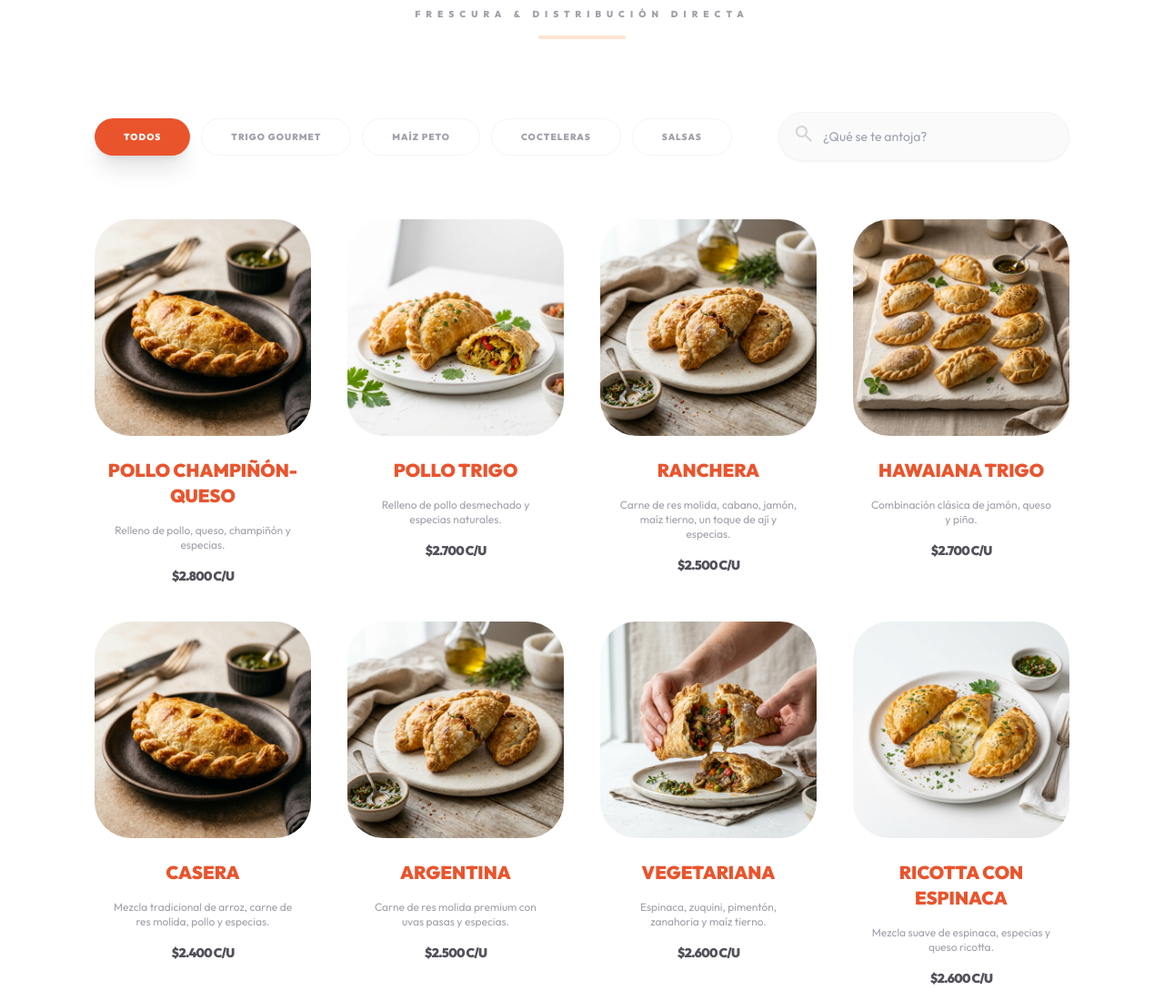
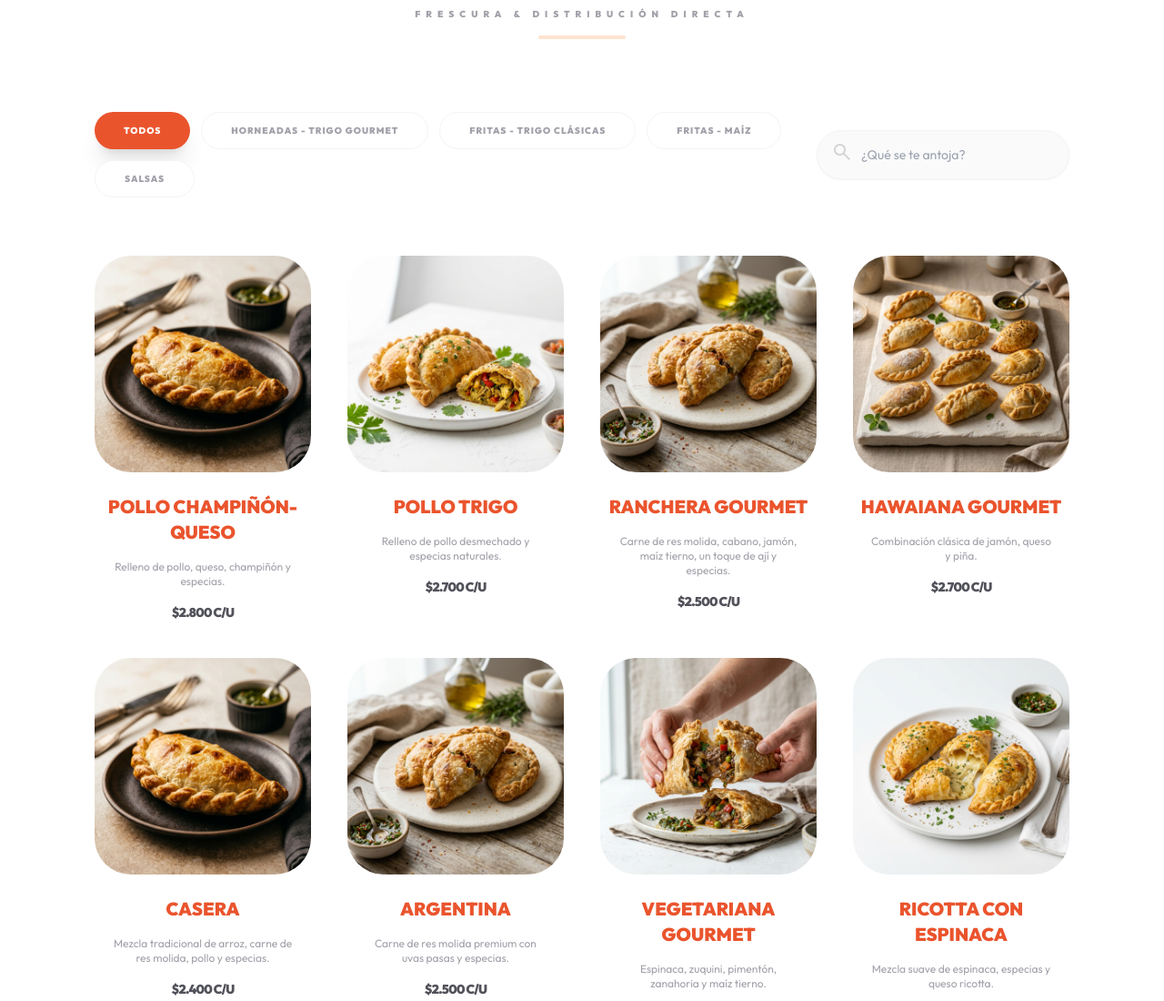
Before and after one commit to cesjimp/bendita-empanada, a plain HTML site: page index.html in a window 1280 px wide. Shown: the part 1320-2420 px from the top of the page at 91% size. Drawn offline with nearby package versions, Linux system fonts and the light colour scheme.

Commit message:
Arquitectura de menú: Horneadas (Trigo Gourmet) y Fritas (Trigo Clásicas + Maíz/Cocteleras). Agregados 8 nuevos sabores de Trigo Clásicas.

```diff
--- a/index.html
+++ b/index.html
@@ -354,32 +354,40 @@
         function loadBenditaData() {
             const benditaData = {
                 products: [
-                    // TRIGO GOURMET
-                    { Nombre: "Pollo Champiñón-Queso", Descripción: "Relleno de pollo, queso, champiñón y especias.", Precio: "2.800", Categoría: "Trigo Gourmet", Imagen_URL: "assets/hero.png", Activo: "Sí" },
-                    { Nombre: "Pollo Trigo", Descripción: "Relleno de pollo desmechado y especias naturales.", Precio: "2.700", Categoría: "Trigo Gourmet", Imagen_URL: "assets/pollo.png", Activo: "Sí" },
-                    { Nombre: "Ranchera", Descripción: "Carne de res molida, cabano, jamón, maíz tierno, un toque de ají y especias.", Precio: "2.500", Categoría: "Trigo Gourmet", Imagen_URL: "assets/carne.png", Activo: "Sí" },
-                    { Nombre: "Hawaiana Trigo", Descripción: "Combinación clásica de jamón, queso y piña.", Precio: "2.700", Categoría: "Trigo Gourmet", Imagen_URL: "assets/hero_2.png", Activo: "Sí" },
-                    { Nombre: "Casera", Descripción: "Mezcla tradicional de arroz, carne de res molida, pollo y especias.", Precio: "2.400", Categoría: "Trigo Gourmet", Imagen_URL: "assets/hero.png", Activo: "Sí" },
-                    { Nombre: "Argentina", Descripción: "Carne de res molida premium con uvas pasas y especias.", Precio: "2.500", Categoría: "Trigo Gourmet", Imagen_URL: "assets/carne.png", Activo: "Sí" },
-                    { Nombre: "Vegetariana", Descripción: "Espinaca, zuquini, pimentón, zanahoria y maíz tierno.", Precio: "2.600", Categoría: "Trigo Gourmet", Imagen_URL: "assets/hero_3.png", Activo: "Sí" },
-                    { Nombre: "Ricotta con Espinaca", Descripción: "Mezcla suave de espinaca, especias y queso ricotta.", Precio: "2.600", Categoría: "Trigo Gourmet", Imagen_URL: "assets/queso.png", Activo: "Sí" },
+                    // HORNEADAS - TRIGO GOURMET
+                    { Nombre: "Pollo Champiñón-Queso", Descripción: "Relleno de pollo, queso, champiñón y especias.", Precio: "2.800", Categoría: "Horneadas - Trigo Gourmet", Imagen_URL: "assets/hero.png", Activo: "Sí" },
+                    { Nombre: "Pollo Trigo", Descripción: "Relleno de pollo desmechado y especias naturales.", Precio: "2.700", Categoría: "Horneadas - Trigo Gourmet", Imagen_URL: "assets/pollo.png", Activo: "Sí" },
+                    { Nombre: "Ranchera Gourmet", Descripción: "Carne de res molida, cabano, jamón, maíz tierno, un toque de ají y especias.", Precio: "2.500", Categoría: "Horneadas - Trigo Gourmet", Imagen_URL: "assets/carne.png", Activo: "Sí" },
+                    { Nombre: "Hawaiana Gourmet", Descripción: "Combinación clásica de jamón, queso y piña.", Precio: "2.700", Categoría: "Horneadas - Trigo Gourmet", Imagen_URL: "assets/hero_2.png", Activo: "Sí" },
+                    { Nombre: "Casera", Descripción: "Mezcla tradicional de arroz, carne de res molida, pollo y especias.", Precio: "2.400", Categoría: "Horneadas - Trigo Gourmet", Imagen_URL: "assets/hero.png", Activo: "Sí" },
+                    { Nombre: "Argentina", Descripción: "Carne de res molida premium con uvas pasas y especias.", Precio: "2.500", Categoría: "Horneadas - Trigo Gourmet", Imagen_URL: "assets/carne.png", Activo: "Sí" },
+                    { Nombre: "Vegetariana Gourmet", Descripción: "Espinaca, zuquini, pimentón, zanahoria y maíz tierno.", Precio: "2.600", Categoría: "Horneadas - Trigo Gourmet", Imagen_URL: "assets/hero_3.png", Activo: "Sí" },
+                    { Nombre: "Ricotta con Espinaca", Descripción: "Mezcla suave de espinaca, especias y queso ricotta.", Precio: "2.600", Categoría: "Horneadas - Trigo Gourmet", Imagen_URL: "assets/queso.png", Activo: "Sí" },
 
-                    // MAÍZ PETO
-                    { Nombre: "Carne (100g)", Descripción: "Carne de res molida, papa y especias en masa de maíz peto.", Precio: "2.500", Categoría: "Maíz Peto", Imagen_URL: "assets/carne.png", Activo: "Sí" },
-                    { Nombre: "Pollo (100g)", Descripción: "Pollo desmechado, papa y especias en masa de maíz peto.", Precio: "2.600", Categoría: "Maíz Peto", Imagen_URL: "assets/pollo.png", Activo: "Sí" },
-                    { Nombre: "Arepa de Huevo", Descripción: "Masa de maíz peto con huevo frito entero en su interior.", Precio: "2.800", Categoría: "Maíz Peto", Imagen_URL: "assets/hero_2.png", Activo: "Sí" },
-                    { Nombre: "Criolla", Descripción: "Carne de res, papa, huevo cocido y especias.", Precio: "2.600", Categoría: "Maíz Peto", Imagen_URL: "assets/hero.png", Activo: "Sí" },
-                    { Nombre: "Papa-Pollo (140g)", Descripción: "Generoso puré de papa con pollo desmechado.", Precio: "2.400", Categoría: "Maíz Peto", Imagen_URL: "assets/pollo.png", Activo: "Sí" },
-                    { Nombre: "Papa-Carne (140g)", Descripción: "Generoso puré de papa con carne molida.", Precio: "2.400", Categoría: "Maíz Peto", Imagen_URL: "assets/carne.png", Activo: "Sí" },
-                    { Nombre: "Queso Maíz", Descripción: "Queso doble crema fundido en masa de maíz peto.", Precio: "2.600", Categoría: "Maíz Peto", Imagen_URL: "assets/queso.png", Activo: "Sí" },
-                    { Nombre: "Queso y Bocadillo", Descripción: "Queso doble crema con dulce de guayaba (bocadillo).", Precio: "2.600", Categoría: "Maíz Peto", Imagen_URL: "assets/queso.png", Activo: "Sí" },
-                    { Nombre: "Hawaiana Maíz", Descripción: "Jamón, queso y piña en masa de maíz peto.", Precio: "2.600", Categoría: "Maíz Peto", Imagen_URL: "assets/hero_2.png", Activo: "Sí" },
+                    // FRITAS - TRIGO CLÁSICAS
+                    { Nombre: "Carne Clásica", Descripción: "Res molida tradicional con el toque secreto de la casa en masa de trigo crujiente.", Precio: "2.300", Categoría: "Fritas - Trigo Clásicas", Imagen_URL: "assets/carne.png", Activo: "Sí" },
+                    { Nombre: "Pollo Clásico", Descripción: "Pollo desmechado con guiso criollo artesanal y especias.", Precio: "2.300", Categoría: "Fritas - Trigo Clásicas", Imagen_URL: "assets/pollo.png", Activo: "Sí" },
+                    { Nombre: "Mixta Pollo Carne", Descripción: "Lo mejor de dos mundos: res y pollo seleccionados en un solo bocado.", Precio: "2.500", Categoría: "Fritas - Trigo Clásicas", Imagen_URL: "assets/hero.png", Activo: "Sí" },
+                    { Nombre: "Ranchera Clásica", Descripción: "Chorizo parrillero, maíz tierno y queso fundido.", Precio: "2.600", Categoría: "Fritas - Trigo Clásicas", Imagen_URL: "assets/carne.png", Activo: "Sí" },
+                    { Nombre: "Suiza", Descripción: "Queso tipo suizo de alta calidad con champiñones salteados.", Precio: "2.600", Categoría: "Fritas - Trigo Clásicas", Imagen_URL: "assets/queso.png", Activo: "Sí" },
+                    { Nombre: "Vegetariana Clásica", Descripción: "Mix de vegetales frescos de temporada salteados al wok.", Precio: "2.300", Categoría: "Fritas - Trigo Clásicas", Imagen_URL: "assets/hero_3.png", Activo: "Sí" },
+                    { Nombre: "Hawaiana Clásica", Descripción: "El equilibrio perfecto entre jamón premium, queso y piña calada.", Precio: "2.400", Categoría: "Fritas - Trigo Clásicas", Imagen_URL: "assets/hero_2.png", Activo: "Sí" },
+                    { Nombre: "Pollo Champiñón Clásico", Descripción: "Pollo desmechado con champiñones laminados en salsa blanca artesanal.", Precio: "2.500", Categoría: "Fritas - Trigo Clásicas", Imagen_URL: "assets/pollo.png", Activo: "Sí" },
 
-                    // COCTELERAS
-                    { Nombre: "Coctelera Papa Pollo/Carne (30g)", Descripción: "Tamaño bocado, ideal para eventos. Pedido mín. 100u.", Precio: "1.300", Categoría: "Cocteleras", Imagen_URL: "assets/hero_3.png", Activo: "Sí" },
-                    { Nombre: "Coctelera Papa Pollo/Carne (50g)", Descripción: "Tamaño mediano para eventos. Pedido mín. 100u.", Precio: "1.900", Categoría: "Cocteleras", Imagen_URL: "assets/hero_3.png", Activo: "Sí" },
-                    { Nombre: "Coctelera Queso (30g)", Descripción: "Mini empanada de queso para eventos. Pedido mín. 100u.", Precio: "1.500", Categoría: "Cocteleras", Imagen_URL: "assets/hero_3.png", Activo: "Sí" },
-                    { Nombre: "Coctelera Queso (50g)", Descripción: "Empanada de queso mediana para eventos. Pedido mín. 100u.", Precio: "2.000", Categoría: "Cocteleras", Imagen_URL: "assets/hero_3.png", Activo: "Sí" },
+                    // FRITAS - MAÍZ (PETO + COCTELERAS)
+                    { Nombre: "Carne Maíz (100g)", Descripción: "Carne de res molida, papa y especias en masa de maíz peto.", Precio: "2.500", Categoría: "Fritas - Maíz", Imagen_URL: "assets/carne.png", Activo: "Sí" },
+                    { Nombre: "Pollo Maíz (100g)", Descripción: "Pollo desmechado, papa y especias en masa de maíz peto.", Precio: "2.600", Categoría: "Fritas - Maíz", Imagen_URL: "assets/pollo.png", Activo: "Sí" },
+                    { Nombre: "Arepa de Huevo", Descripción: "Masa de maíz peto con huevo frito entero en su interior.", Precio: "2.800", Categoría: "Fritas - Maíz", Imagen_URL: "assets/hero_2.png", Activo: "Sí" },
+                    { Nombre: "Criolla", Descripción: "Carne de res, papa, huevo cocido y especias.", Precio: "2.600", Categoría: "Fritas - Maíz", Imagen_URL: "assets/hero.png", Activo: "Sí" },
+                    { Nombre: "Papa-Pollo (140g)", Descripción: "Generoso puré de papa con pollo desmechado.", Precio: "2.400", Categoría: "Fritas - Maíz", Imagen_URL: "assets/pollo.png", Activo: "Sí" },
+                    { Nombre: "Papa-Carne (140g)", Descripción: "Generoso puré de papa con carne molida.", Precio: "2.400", Categoría: "Fritas - Maíz", Imagen_URL: "assets/carne.png", Activo: "Sí" },
+                    { Nombre: "Queso Maíz", Descripción: "Queso doble crema fundido en masa de maíz peto.", Precio: "2.600", Categoría: "Fritas - Maíz", Imagen_URL: "assets/queso.png", Activo: "Sí" },
+                    { Nombre: "Queso y Bocadillo", Descripción: "Queso doble crema con dulce de guayaba (bocadillo).", Precio: "2.600", Categoría: "Fritas - Maíz", Imagen_URL: "assets/queso.png", Activo: "Sí" },
+                    { Nombre: "Hawaiana Maíz", Descripción: "Jamón, queso y piña en masa de maíz peto.", Precio: "2.600", Categoría: "Fritas - Maíz", Imagen_URL: "assets/hero_2.png", Activo: "Sí" },
+                    { Nombre: "Coctelera Papa Pollo/Carne (30g)", Descripción: "Tamaño bocado para eventos. Pedido mín. 100u.", Precio: "1.300", Categoría: "Fritas - Maíz", Imagen_URL: "assets/hero_3.png", Activo: "Sí" },
+                    { Nombre: "Coctelera Papa Pollo/Carne (50g)", Descripción: "Tamaño mediano para eventos. Pedido mín. 100u.", Precio: "1.900", Categoría: "Fritas - Maíz", Imagen_URL: "assets/hero_3.png", Activo: "Sí" },
+                    { Nombre: "Coctelera Queso (30g)", Descripción: "Mini empanada de queso para eventos. Pedido mín. 100u.", Precio: "1.500", Categoría: "Fritas - Maíz", Imagen_URL: "assets/hero_3.png", Activo: "Sí" },
+                    { Nombre: "Coctelera Queso (50g)", Descripción: "Empanada de queso mediana para eventos. Pedido mín. 100u.", Precio: "2.000", Categoría: "Fritas - Maíz", Imagen_URL: "assets/hero_3.png", Activo: "Sí" },
 
                     // SALSAS
                     { Nombre: "Salsa Bendita (8 Oz)", Descripción: "Salsa artesanal de la casa, envase de 8 onzas.", Precio: "5.000", Categoría: "Salsas", Imagen_URL: "assets/hero_2.png", Activo: "Sí" },
```
